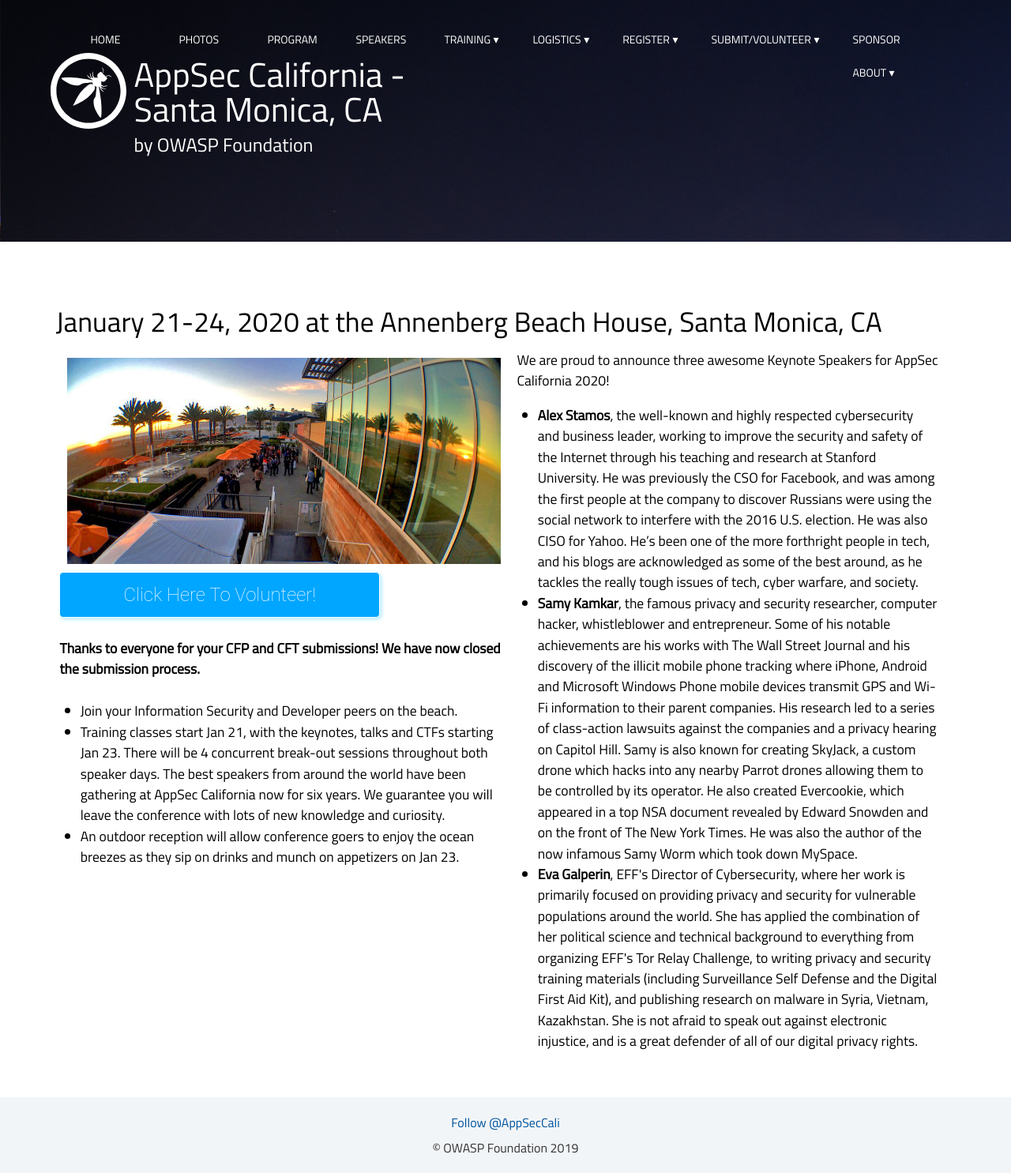
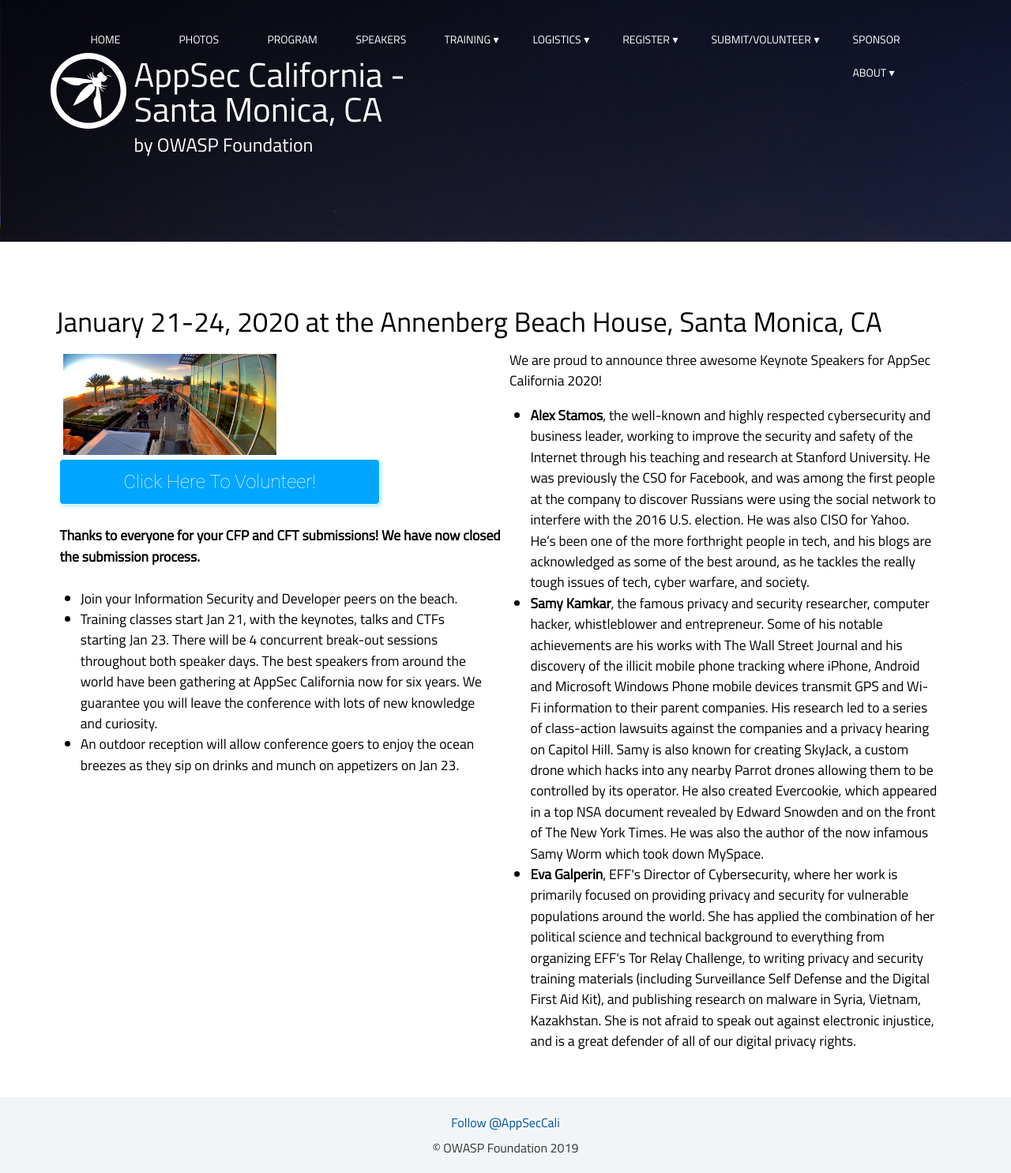
Before and after one commit to OWASP/2020-appseccalifornia, a Jekyll site: the page built from index.html, in a window 1280 px wide. Shown: the whole page at 79% size. Built offline with Jekyll 4.4.1, drawn with Linux system fonts in a browser that asks for light colours; some web fonts are replaced; comment, search, counter and statistics services are not loaded.

Commit message:
fixing home layout for mobile

```diff
--- a/index.html
+++ b/index.html
@@ -11,7 +11,7 @@
 <br>
 <br>
 <div class="row"><h2>January 21-24, 2020 at the Annenberg Beach House, Santa Monica, CA</h2></div>
-<div class="row"><div class="column"><img src="../assets/images/fisheye.jpg" width="569" align="left" style="padding:10px;">
+<div class="row"><div class="column"><img src="../assets/images/fisheye.jpg" width="50%" align="left" style="padding:5px;">
 <br>
 <br>
 <div><button name="cftButton" class="button" onclick="window.location.href='https://signup.com/go/QGXzxkB';">Click Here To Volunteer!</button>
```
